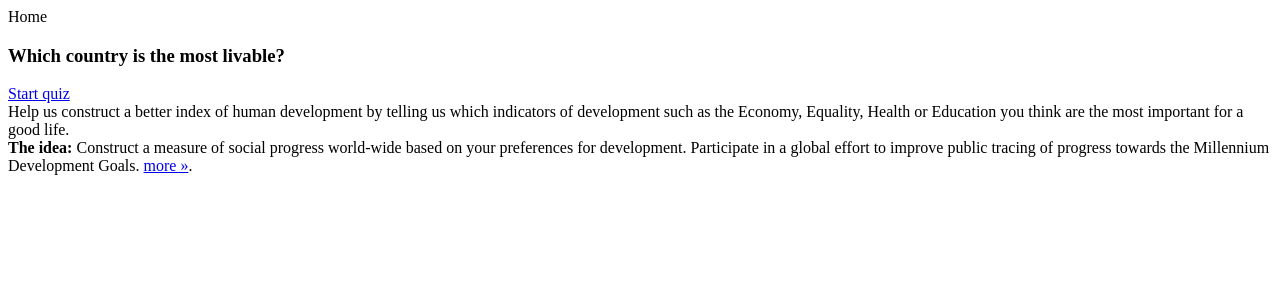
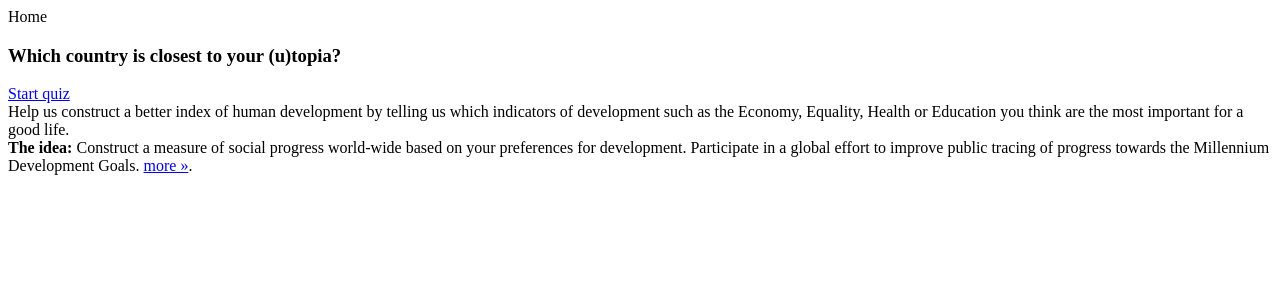
Before and after one commit to rufuspollock-okfn/yourtopia, a Flask app: template openhdi/templates/index.html in a window 1280 px wide. Shown: the top 300 px of the page. Run offline with Flask 2, Linux system fonts and the light colour scheme; the template is opened without the code that fills it, so the values that code supplies are empty; parts of the project's set-up code (start-up, migrations or seed data) failed here and were passed over.

Commit message:
[templates/index][xs]: micro change to front page text.

```diff
--- a/openhdi/templates/index.html
+++ b/openhdi/templates/index.html
@@ -7,11 +7,15 @@
     <div class="row top">
       <div class="box">
         <div class="startquiz">
-        <h3>Which country is the most livable?</h3>
+        <h3>Which country is closest to your (u)topia?</h3>
         <a href="${url_for('quiz')}" class="start_button">Start quiz</a>
         </div>
-	<div class="teaser">Help us construct a better index of human development by telling us which indicators of development such as the Economy, Equality, Health or Education you think are the most important for a good life.</div>
-      </div>
+
+      <div class="teaser">Help us construct a better index of human development
+        by telling us which indicators of development such as the Economy,
+        Equality, Health or Education you think are the most important for a
+        good life.</div>
+    </div>
 
        <!--<div class="box">
         <p>Find out how we calculate your personal development index!</p>
```
